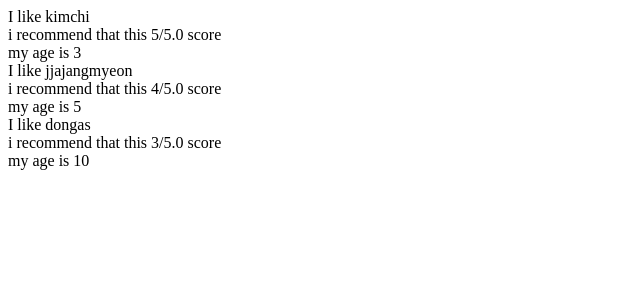
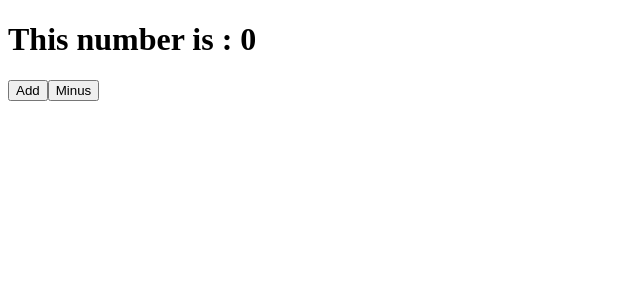
Before and after one commit to soulwine-it/nomad_movie_app, a React (Create React App) app: page / in a window 1280 px wide. Shown: the top 300 px of the page, without its empty margins (0-640 px from the left). Built offline with nearby package versions, Linux system fonts and the light colour scheme.

Commit message:
Class Component and State

```diff
--- a/src/App.js
+++ b/src/App.js
@@ -1,59 +1,27 @@
 import React from "react";
 import PropTypes from "prop-types";
-const foodILike = [
-  {
-    id: 1,
-    name: "kimchi",
-    age: "3",
-    rating: 5
-  },
-  {
-    id: 2,
-    name: "jjajangmyeon",
-    age: 5,
-    rating: 4
-  },
-  {
-    id: 3,
-    name: "dongas",
-    age: 10,
-    rating: 3
+
+class App extends React.Component {
+  state = {
+    count: 0
+  };
+
+  add = () => {
+    console.log("add");
+  };
+  minus = () => {
+    console.log("minus");
+  };
+
+  render() {
+    return (
+      <div>
+        <h1> This number is : {this.state.count}</h1>
+        <button onClick={this.add}>Add</button>
+        <button onClick={this.minus}>Minus</button>
+      </div>
+    );
   }
-];
-
-function Food({ name, age, rating }) {
-  return (
-    <div>
-      <div>I like {name}</div>
-      <div>i recommend that this {rating}/5.0 score</div>
-      <div>my age is {age}</div>
-    </div>
-  );
-}
-
-Food.propTypes = {
-  name: PropTypes.string.isRequired,
-  age: PropTypes.number.isRequired,
-  rating: PropTypes.number.isRequired
-};
-
-// function renderFood(dish) {
-//   return <Food name={dish.name} age={dish.age} />;
-// }
-function App() {
-  return (
-    <div>
-      {foodILike.map(dish => (
-        <Food
-          key={dish.id}
-          name={dish.name}
-          age={dish.age}
-          rating={dish.rating}
-        />
-      ))}
-      {/* {foodILike.map(renderFood)} */}
-    </div>
-  );
 }
 
 export default App;
```
